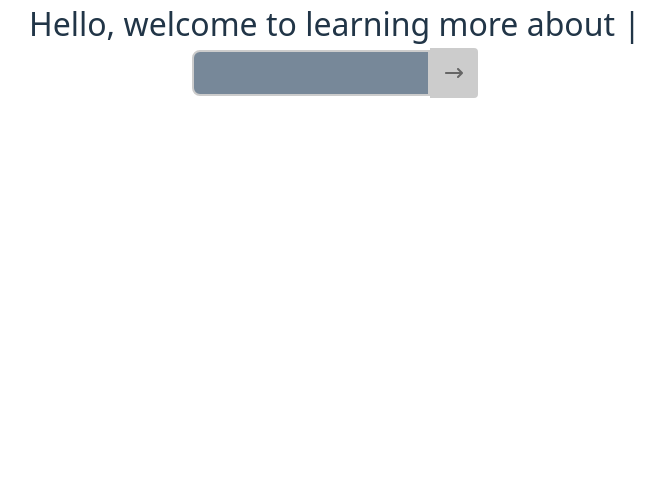
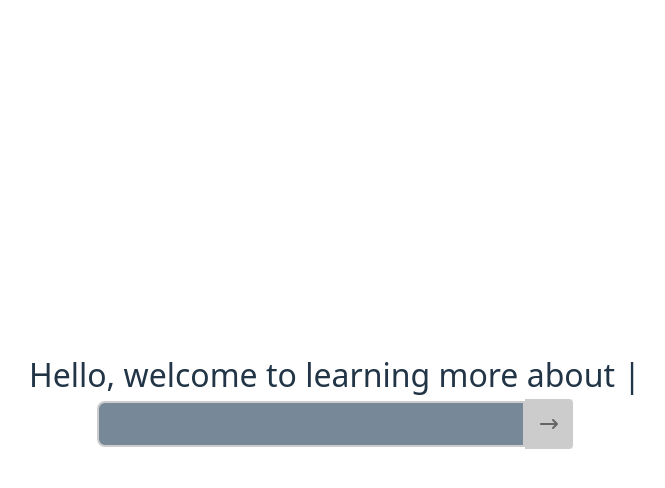
Before and after one commit to ankithakatr-art/rag-resume-bot, a React (Vite) app in the folder frontend/rag-resume-frontend/: page / in a window 1280 px wide. Shown: the top 488 px of the page, without its empty margins (305-970 px from the left). Built offline with nearby package versions, Linux system fonts and the light colour scheme.

Commit message:
Fixed the css for heading

```diff
--- a/frontend/rag-resume-frontend/src/components/ParentContainer.tsx
+++ b/frontend/rag-resume-frontend/src/components/ParentContainer.tsx
@@ -3,7 +3,13 @@ import { TypeAnimation } from 'react-type-animation';
 import TextContainer from "./TextContainer";
 
 export default function ParentContainer() {
-    return (<div style={{ textAlign: 'center', width: '100%' }}>
+    return (<div style={{ textAlign: 'center',
+            width: '100%',
+            display: 'flex',
+            flexDirection: 'column',
+            alignItems: 'center',
+            justifyContent: 'center',
+            minHeight: '100vh' }}>
         <TypeAnimation className="heading-container" sequence={[' Hello, welcome to learning more about Ankitha!', 1000, 'Type some questions below to know more!', 10000]}
             wrapper='span' speed={10}
             style={{ fontSize: '2em', display: 'inline-block' }}
--- a/frontend/rag-resume-frontend/src/components/TextContainer.tsx
+++ b/frontend/rag-resume-frontend/src/components/TextContainer.tsx
@@ -69,7 +69,7 @@ export default function TextContainer() {
     return (
         <div className='parent-container'>
             <div className='container1'>
-                <input className='text-container' type="text" onChange={handleTextChange} value={text} onKeyDown={handleEnterKey} />
+                <input type="text" onChange={handleTextChange} value={text} onKeyDown={handleEnterKey} />
 
                 <button className="enter-button" disabled={isLoading || text.length < 3} onClick={handleTextSubmit}>
                     <FontAwesomeIcon icon={faArrowRightLong} />
--- a/frontend/rag-resume-frontend/src/index.css
+++ b/frontend/rag-resume-frontend/src/index.css
@@ -97,6 +97,7 @@ input[type="text"] {
   font-weight: 200;
   border-top-right-radius: 0;
   border-bottom-right-radius: 0;
+  min-width: 400px;
 }
 
 input[type="text"]:focus {
```
